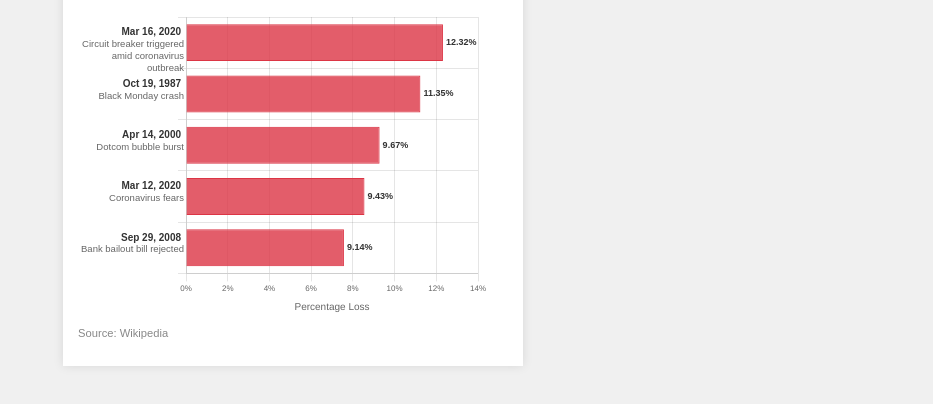
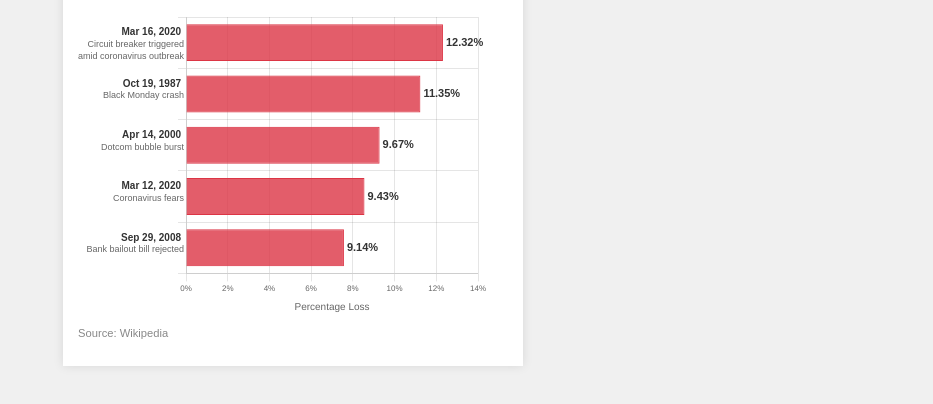
Before and after one commit to Chriskazuki/NasdaqlargestChanges, a plain HTML site: page index.html in a window 1280 px wide. Shown: the part 82-486 px from the top of the page, without its empty margins (347-1280 px from the left). Drawn offline with nearby package versions, Linux system fonts and the light colour scheme.

Commit message:
Update index.html

```diff
--- a/index.html
+++ b/index.html
@@ -168,7 +168,7 @@
 
                     // Event
                     ctx.save();
-                    ctx.font = '9.5px Arial';
+                    ctx.font = '9px Arial';
                     ctx.fillStyle = '#666';
                     ctx.textAlign = 'right';
                     ctx.textBaseline = 'middle';
@@ -180,7 +180,7 @@
 
                     // Percentage
                     ctx.save();
-                    ctx.font = 'bold 9px Arial';
+                    ctx.font = 'bold 11px Arial';
                     ctx.fillStyle = '#333';
                     ctx.textAlign = 'left';
                     ctx.textBaseline = 'middle';
```
